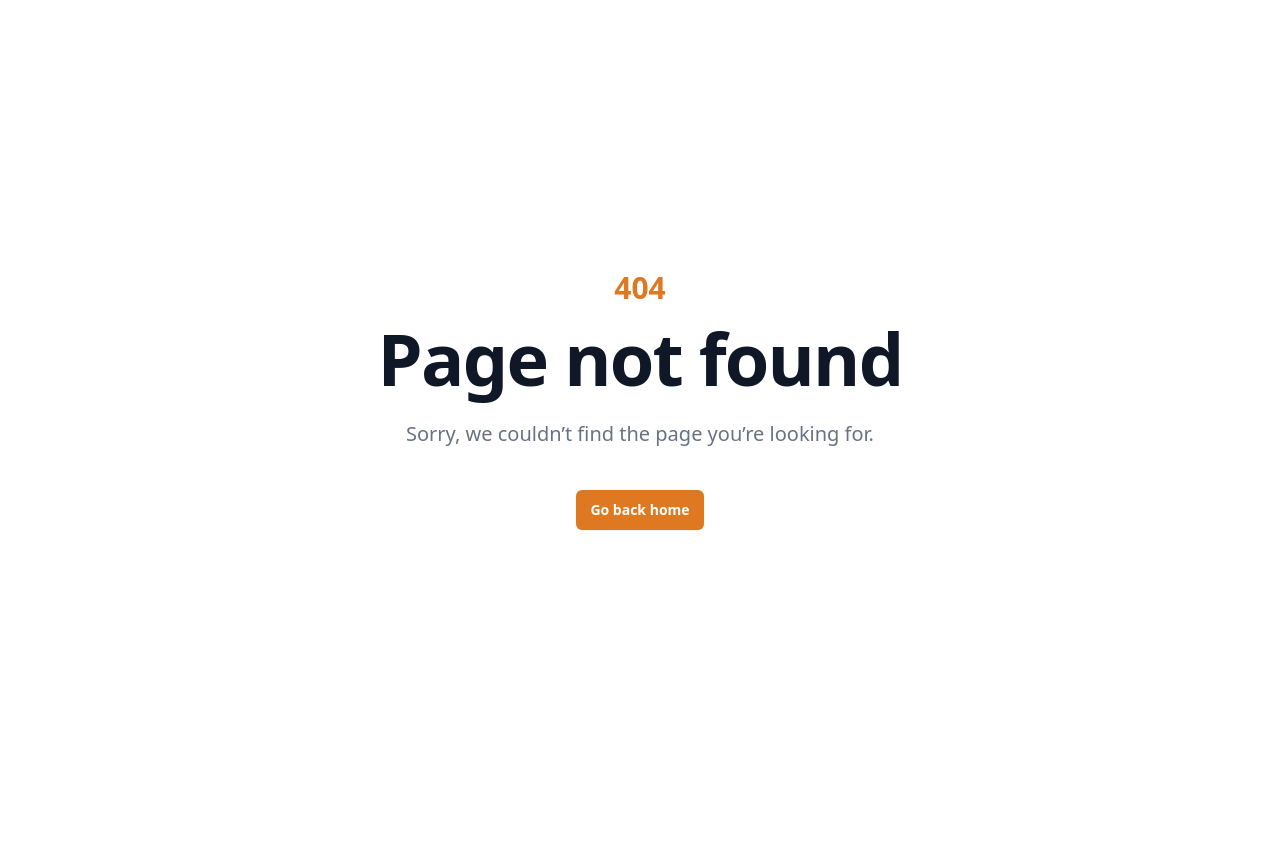
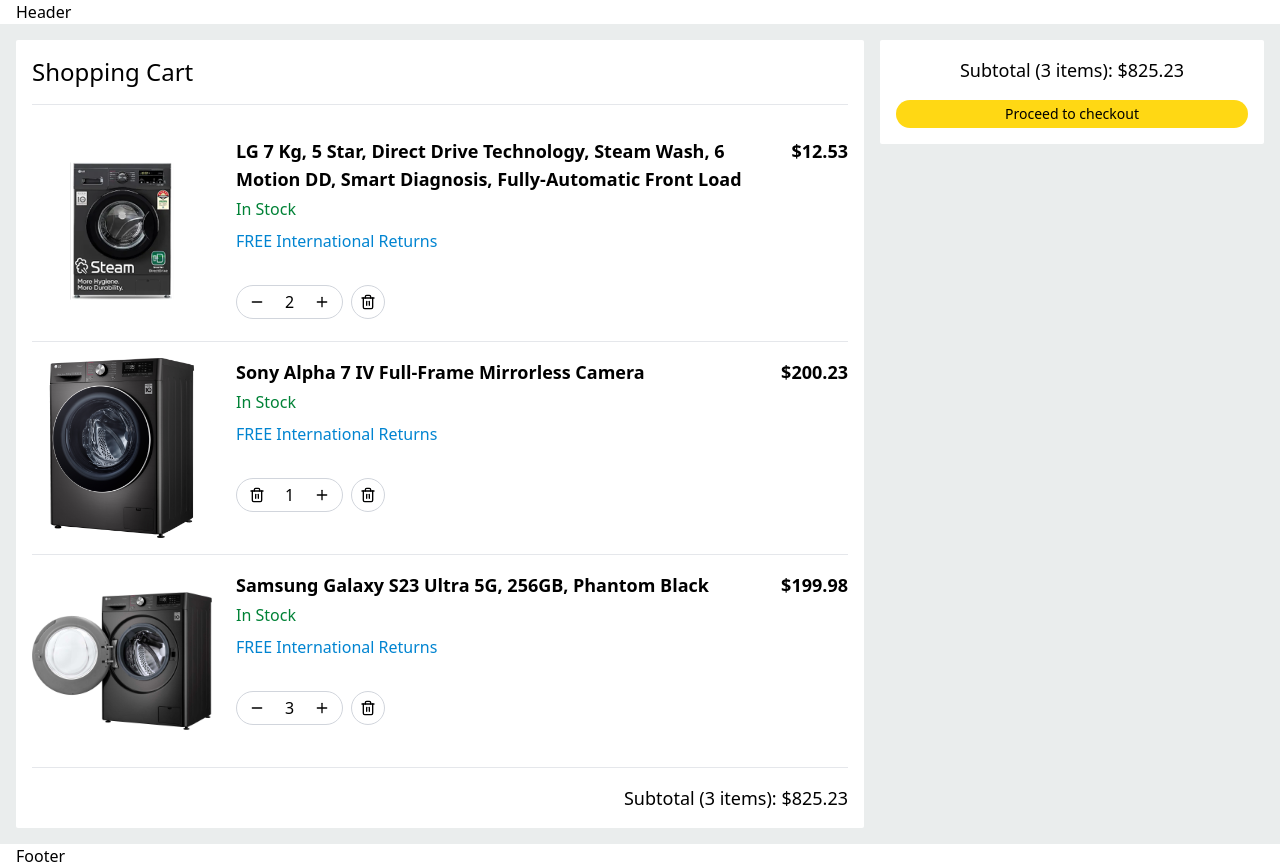
Before and after one commit to Mohamed-Fouad-Nassar/web-master-intern-workshop-1-ecommerce, a React (Vite) app: page /cart in a window 1280 px wide. Before the commit this address had no page. Before the commit the page ends 800 px from the top, so only its background shows below. Built offline with nearby package versions, Linux system fonts and the light colour scheme; a web font is replaced by a local one.

Commit message:
Finsih Cart Ui

```diff
--- a/src/AppRouter.tsx
+++ b/src/AppRouter.tsx
@@ -53,6 +53,8 @@
                 </SuspenseFallback>
               }
             />
+          </Route>
+
           <Route
             path="cart"
             element={
@@ -61,7 +63,6 @@
               </SuspenseFallback>
             }
           />
-          </Route>
         </Route>
 
         {/* Auth Routes */}
--- /dev/null
+++ b/src/components/Button.tsx
@@ -0,0 +1,34 @@
+type TButtonProps = React.ButtonHTMLAttributes<HTMLButtonElement> & {
+  className?: string;
+  size?: "sm" | "md" | "lg";
+  variation?: "primary" | "secondary" | "third";
+};
+
+export default function Button({
+  children,
+  className,
+  size = "md",
+  variation = "primary",
+  ...props
+}: TButtonProps) {
+  return (
+    <button
+      className={`rounded-full text-center cursor-pointer ${
+        variation === "primary"
+          ? "bg-primary"
+          : variation === "secondary"
+          ? "bg-secondary"
+          : "bg-transparent border border-gray-300"
+      } ${
+        size === "sm"
+          ? "py-1 px-3 text-sm"
+          : size === "md"
+          ? "py-2 px-4 text-base"
+          : "py-3 px-6 text-lg"
+      } ${className ? className : ""}`}
+      {...props}
+    >
+      {children}
+    </button>
+  );
+}
--- /dev/null
+++ b/src/features/cart/CartItem.tsx
@@ -0,0 +1,30 @@
+import ItemQtyCounter from "./ItemQtyCounter";
+
+import { TCartItem } from "../../pages/Cart";
+
+export default function CartItem({ item }: { item: TCartItem }) {
+  return (
+    <div className="flex flex-col sm:flex-row gap-4 items-start border-b border-gray-200 py-4">
+      <img
+        src={item.img}
+        className="max-w-[180px] mx-auto"
+        alt={`${item.title}` || "product-image"}
+      />
+
+      <div className="flex-1 px-2">
+        <h4 className="font-semibold text-lg line-clamp-2">{item.title}</h4>
+        <span className="text-green-700 block mb-2 mt-1">In Stock</span>
+        <span className="text-sky-600">FREE International Returns</span>
+
+        <div className="mt-4 sm:mt-8 flex justify-between items-center">
+          <ItemQtyCounter quantity={item.quantity} />
+          <span className="sm:hidden text-end font-bold text-lg">
+            ${item.price}
+          </span>
+        </div>
+      </div>
+
+      <span className="hidden sm:block font-bold text-lg">${item.price}</span>
+    </div>
+  );
+}
--- /dev/null
+++ b/src/features/cart/ItemQtyCounter.tsx
@@ -0,0 +1,37 @@
+import { useState } from "react";
+import { Minus, Plus, Trash2 } from "lucide-react";
+
+export default function ItemQtyCounter({ quantity }: { quantity: number }) {
+  const [itemQty, setItemQty] = useState(quantity);
+
+  return (
+    <div className="flex items-center gap-2">
+      {/* counter */}
+      <div className="flex gap-2 items-center border border-gray-300 rounded-full w-fit">
+        <button
+          onClick={() => setItemQty((cur) => cur - 1)}
+          className="px-3 py-2 cursor-pointer"
+        >
+          {itemQty > 1 ? (
+            <Minus className="size-4" />
+          ) : (
+            <Trash2 className="size-4" />
+          )}
+        </button>
+        <span>{itemQty}</span>
+        <button
+          onClick={() => setItemQty((cur) => cur + 1)}
+          className="px-3 py-2 cursor-pointer"
+        >
+          <Plus className="size-4" />
+        </button>
+      </div>
+      <button
+        onClick={() => setItemQty(0)}
+        className="p-2 cursor-pointer rounded-full border border-gray-300"
+      >
+        <Trash2 className="size-4" />
+      </button>
+    </div>
+  );
+}
--- a/src/pages/Cart.tsx
+++ b/src/pages/Cart.tsx
@@ -1,3 +1,75 @@
+import Button from "../components/Button";
+import CartItem from "../features/cart/CartItem";
+
+import img1 from "../data/images/product-img-1.png";
+import img2 from "../data/images/product-img-2.png";
+import img3 from "../data/images/product-img-3.jpg";
+
+export type TCartItem = {
+  id: number;
+  img: string;
+  title: string;
+  price: number;
+  quantity: number;
+};
+
+const cartItems: TCartItem[] = [
+  {
+    id: 1,
+    title:
+      "LG 7 Kg, 5 Star, Direct Drive Technology, Steam Wash, 6 Motion DD, Smart Diagnosis, Fully-Automatic Front Load",
+    price: 12.53,
+    quantity: 2,
+    img: img1,
+  },
+  {
+    id: 2,
+    title: "Sony Alpha 7 IV Full-Frame Mirrorless Camera ",
+    price: 200.23,
+    quantity: 1,
+    img: img2,
+  },
+  {
+    id: 3,
+    title: "Samsung Galaxy S23 Ultra 5G, 256GB, Phantom Black",
+    price: 199.98,
+    quantity: 3,
+    img: img3,
+  },
+];
+
 export default function Cart() {
-  return <div>Cart</div>;
+  const currency = "$";
+  const totalSub = cartItems
+    .reduce((acc, item) => acc + item.price * item.quantity, 0)
+    .toFixed(2);
+
+  return (
+    <div className="p-4 min-h-[calc(100vh-70px)] bg-[#eaeded] flex flex-col lg:flex-row justify-between items-start gap-4">
+      <section className="flex-1 p-4 bg-white rounded-xs">
+        <h2 className="pb-4 mb-4 font-medium text-2xl border-b border-gray-200">
+          Shopping Cart
+        </h2>
+
+        {cartItems.map((item) => (
+          <CartItem key={item.id} item={item} />
+        ))}
+
+        <h3 className="mt-4 text-end font-medium text-lg">
+          Subtotal ({cartItems?.length} items): {currency}
+          {totalSub}
+        </h3>
+      </section>
+
+      <section className="mx-auto w-full text-center max-w-sm p-4 bg-white rounded-xs">
+        <h3 className="pb-4 font-medium text-lg">
+          Subtotal ({cartItems?.length} items): {currency}
+          {totalSub}
+        </h3>
+        <Button size="sm" className="w-full">
+          Proceed to checkout
+        </Button>
+      </section>
+    </div>
+  );
 }
```
Lines whose indentation alone changed are shown as unchanged.
